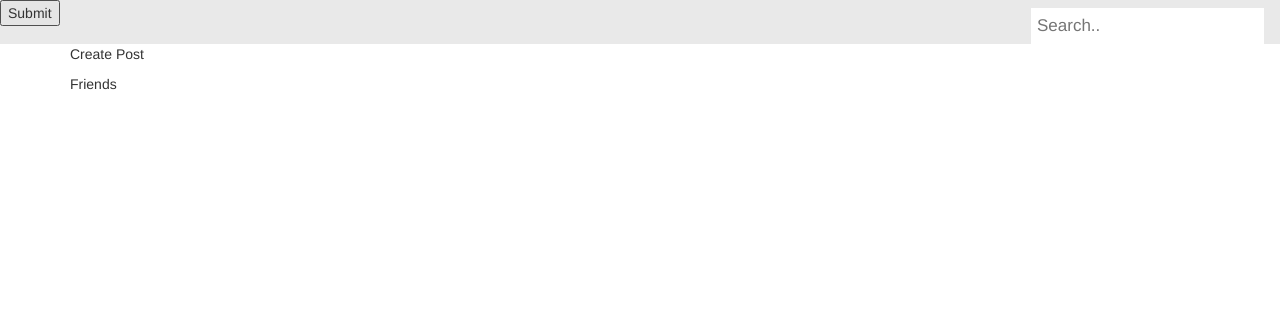
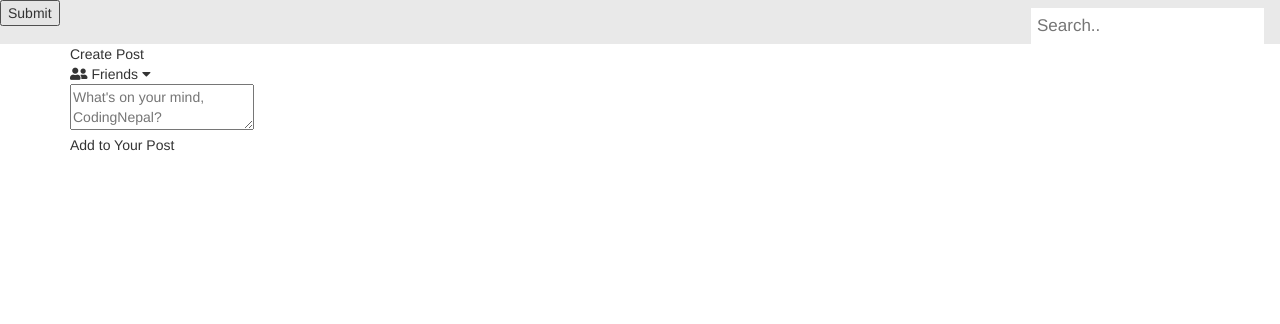
Before and after one commit to PRO-grammersss/Edu-hub, a Python web app: template forum/template/forum.html in a window 1280 px wide. Shown: the top 324 px of the page. Run offline with Jinja, Linux system fonts and the light colour scheme; the template is opened without the code that fills it, so the values that code supplies are empty; some libraries are stand-ins or nearby versions.

Commit message:
Update forum.html

```diff
--- a/forum/template/forum.html
+++ b/forum/template/forum.html
@@ -6,7 +6,7 @@
     <link rel="stylesheet" href="https://maxcdn.bootstrapcdn.com/bootstrap/3.4.0/css/bootstrap.min.css">
     <script src="https://ajax.googleapis.com/ajax/libs/jquery/3.4.1/jquery.min.js"></script>
     <script src="https://maxcdn.bootstrapcdn.com/bootstrap/3.4.0/js/bootstrap.min.js"></script>
-
+    <link rel="stylesheet" href="https://cdnjs.cloudflare.com/ajax/libs/font-awesome/5.15.3/css/all.min.css"/>
         <link rel="stylesheet" type="text/css" href="forum.css">
     </head>
     <body>
@@ -23,9 +23,8 @@
               <section class="post">
                 <header>Create Post</header>
                 <form action="#">
-                        <div class="content">
+                  <div class="content"> <!--Add account pfp and name-->
                     <div class="details">
-                                <p></p>
                       <div class="privacy">
                         <i class="fas fa-user-friends"></i>
                         <span>Friends</span>
@@ -33,9 +32,10 @@
                       </div>
                     </div>
                   </div>
-                    </form>
-                </section>
+                  <textarea placeholder="What's on your mind, CodingNepal?" spellcheck="false" required></textarea>
+                  <div class="theme-emoji">
                   </div>
-        </div>
+                  <div class="options">
+                    <p>Add to Your Post</p>
     </body>
 </html>
```
Lines whose indentation alone changed are shown as unchanged.
